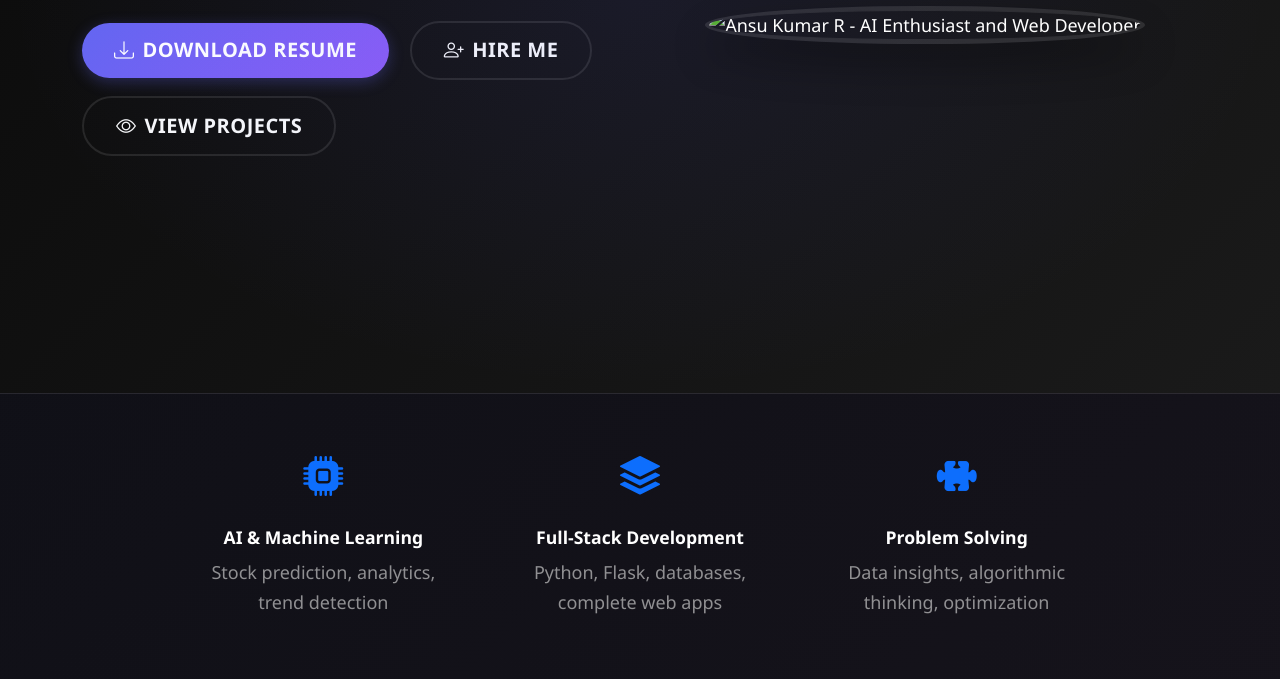
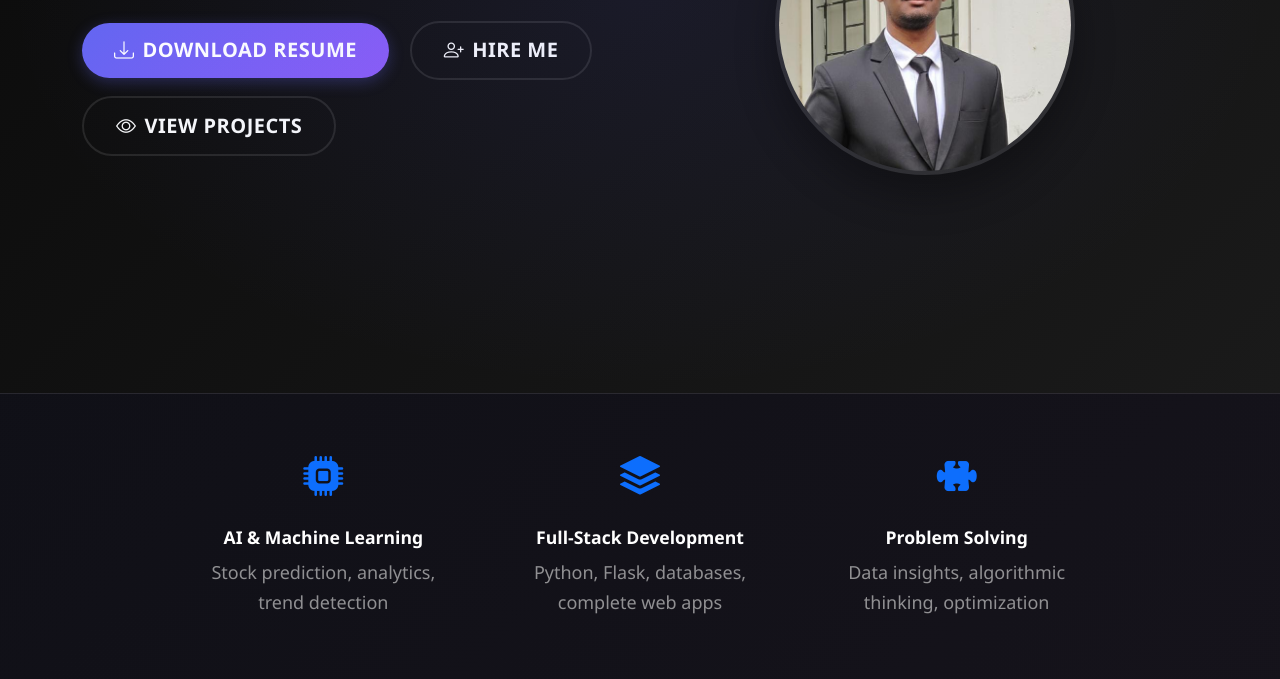
Before and after one commit to AnsuKumar05/Portfolio, a plain HTML site: page index.html in a window 1280 px wide. Shown: the part 407-1086 px from the top of the page. Drawn offline with nearby package versions, Linux system fonts and the light colour scheme.

Commit message:
Add files via upload

```diff
--- a/index.html
+++ b/index.html
@@ -12,13 +12,13 @@
     <meta property="og:description" content="Professional portfolio showcasing AI and web development projects">
     <meta property="og:type" content="website">
     <meta property="og:url" content="#">
-    <meta property="og:image" content="assets/profile-photo.jpg">
+    <meta property="og:image" content="assets/profile-photo.jpeg">
 
     <!-- Twitter Card Meta Tags -->
     <meta name="twitter:card" content="summary_large_image">
     <meta name="twitter:title" content="Ansu Kumar R - Portfolio">
     <meta name="twitter:description" content="AI Enthusiast | Web Developer | Problem Solver">
-    <meta name="twitter:image" content="assets/profile-photo.jpg">
+    <meta name="twitter:image" content="assets/profile-photo.jpeg">
 
     <title>Ansu Kumar R - AI Enthusiast | Web Developer | Problem Solver</title>
 
@@ -113,7 +113,7 @@
                 </div>
                 <div class="col-lg-6 order-lg-2 order-1">
                     <div class="profile-photo-container text-center mb-5 mb-lg-0">
-                        <img src="assets/profile-photo.jpg" alt="Ansu Kumar R - AI Enthusiast and Web Developer" class="profile-photo img-fluid">
+                        <img src="assets/profile-photo.jpeg" alt="Ansu Kumar R - AI Enthusiast and Web Developer" class="profile-photo img-fluid">
                     </div>
                 </div>
             </div>
@@ -481,7 +481,7 @@
                             <i class="devicon-python-plain experience-icon" style="font-size:2.5rem; margin-right:1rem;"></i>
                             <h4 class="mb-0">AI & Machine Learning Intern / Projects</h4>
                         </div>
-                        <h6 class="mb-2" style="color:rgb(105, 82, 206);">Self-Learning & Personal Projects</h6>
+                        <h6 class="mb-2" style="color:#6366f1">Self-Learning & Personal Projects</h6>
 
                         <p style="color:var(--text-secondary); margin-bottom:1rem;">2025 - Present</p>
                         <ul class="mt-3" style="line-height:1.6; color:var(--text-primary);">
--- a/style.css
+++ b/style.css
@@ -169,6 +169,7 @@ h1, h2, h3, h4, h5, h6 {
     width: 300px;
     height: 300px;
     object-fit: cover;
+    object-position: top;
     border-radius: 50%;
     border: 4px solid var(--glass-border);
     box-shadow:
```
Also changed, not shown: assets/profile-photo.jpeg (added), attached_assets/Profile.jpeg (added), 1 other file.
